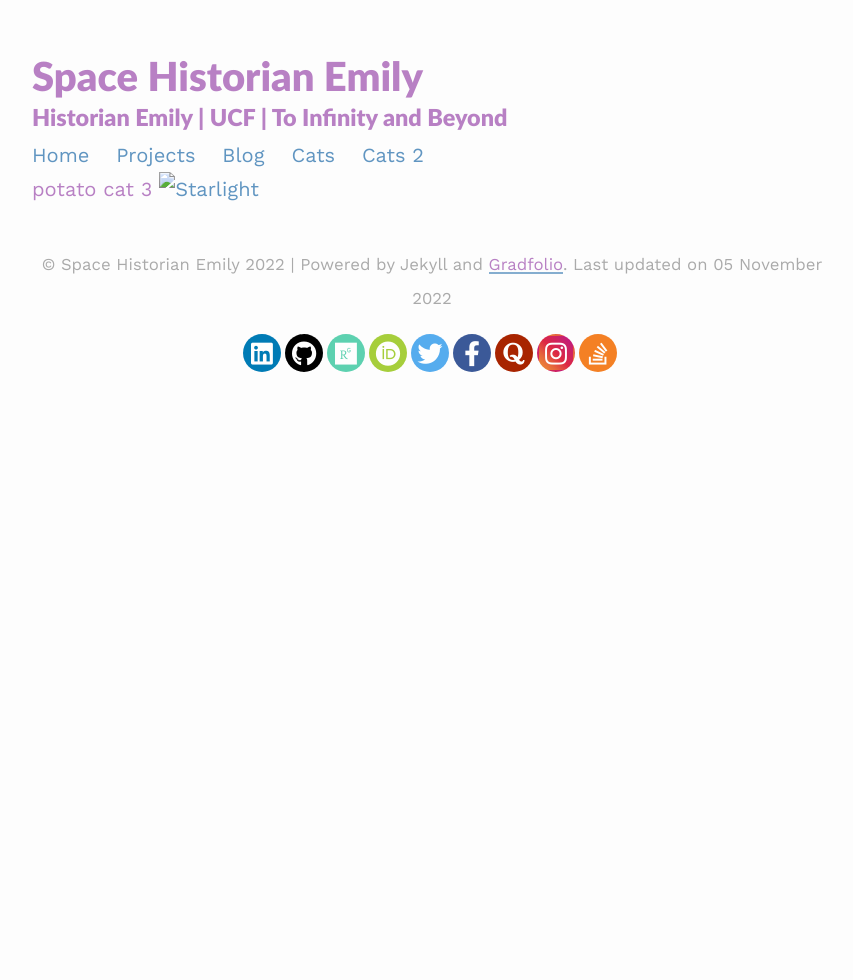
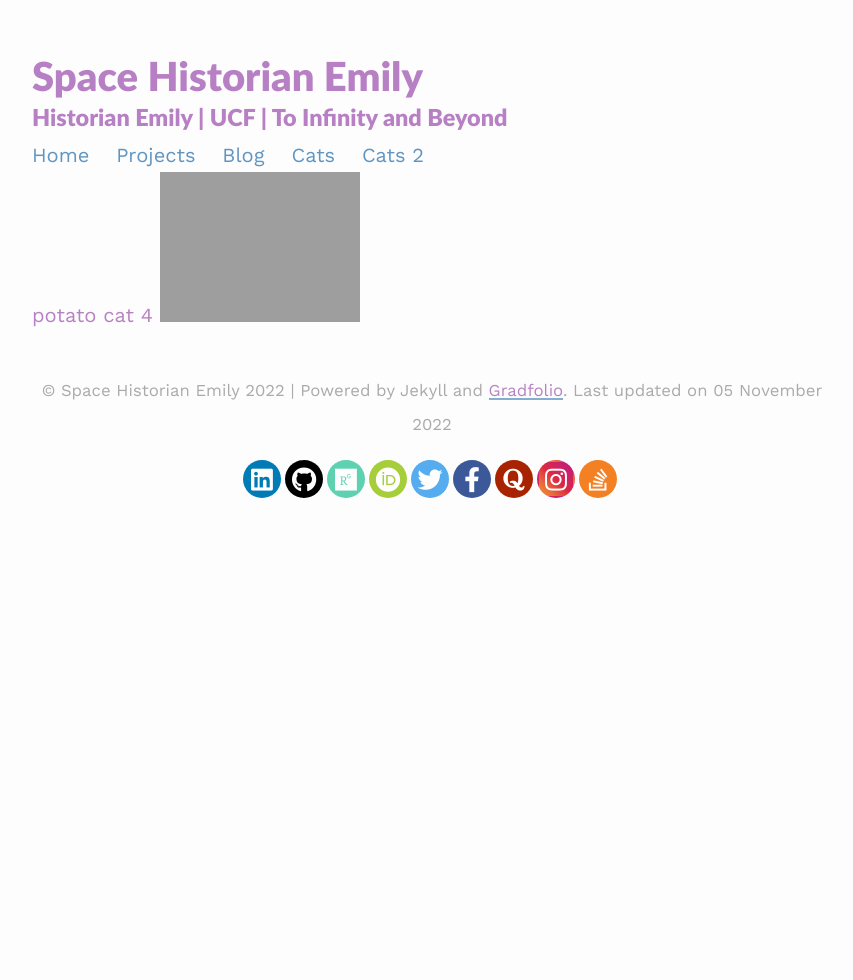
Before and after one commit to emilystrickland2/Historian, a Jekyll site: the page built from Project fix image/Cats 2.0.html, in a window 1280 px wide. Shown: the whole page, without its empty margins (208-1061 px from the left). Built offline with Jekyll 4.4.1, drawn with Linux system fonts in a browser that asks for light colours; nearby versions of some CDN libraries.

Commit message:
Update Cats 2.0.html

```diff
--- a/Project fix image/Cats 2.0.html
+++ b/Project fix image/Cats 2.0.html
@@ -4,7 +4,7 @@ permalink: cats 2.0/
 title: Cats 2.0
 ---
 
-potato cat 3
+potato cat 4
 
 <a>
-<img src="starlight.jpg" alt="Starlight" width="200px"/></a>
+<img src="[starlight.jpg]" alt="" width="200px"/></a>
```
